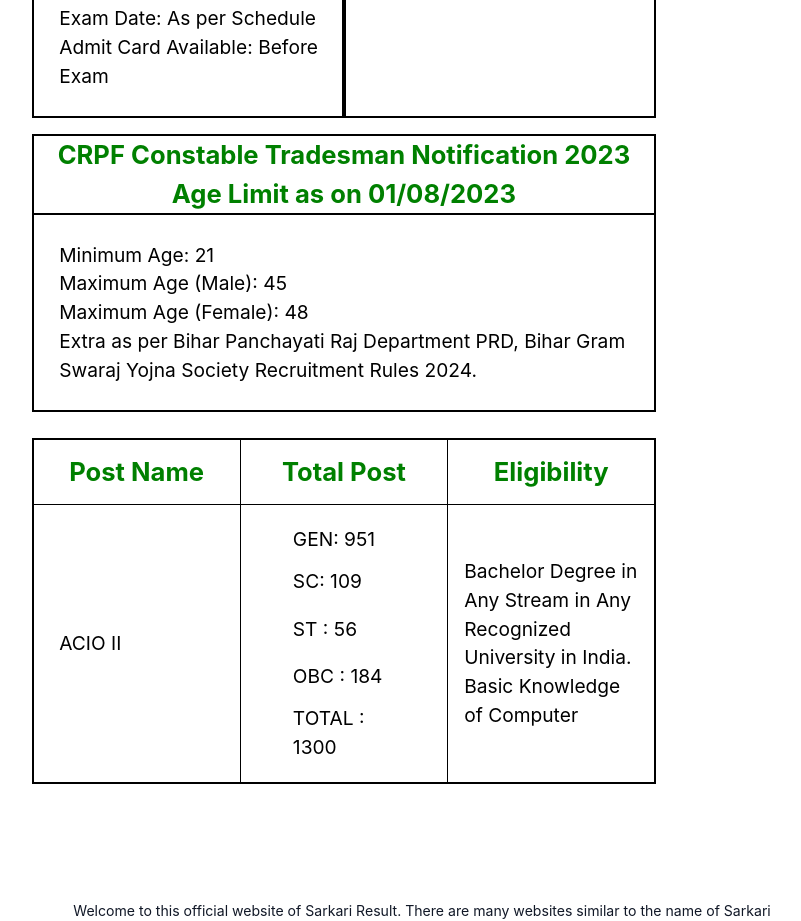
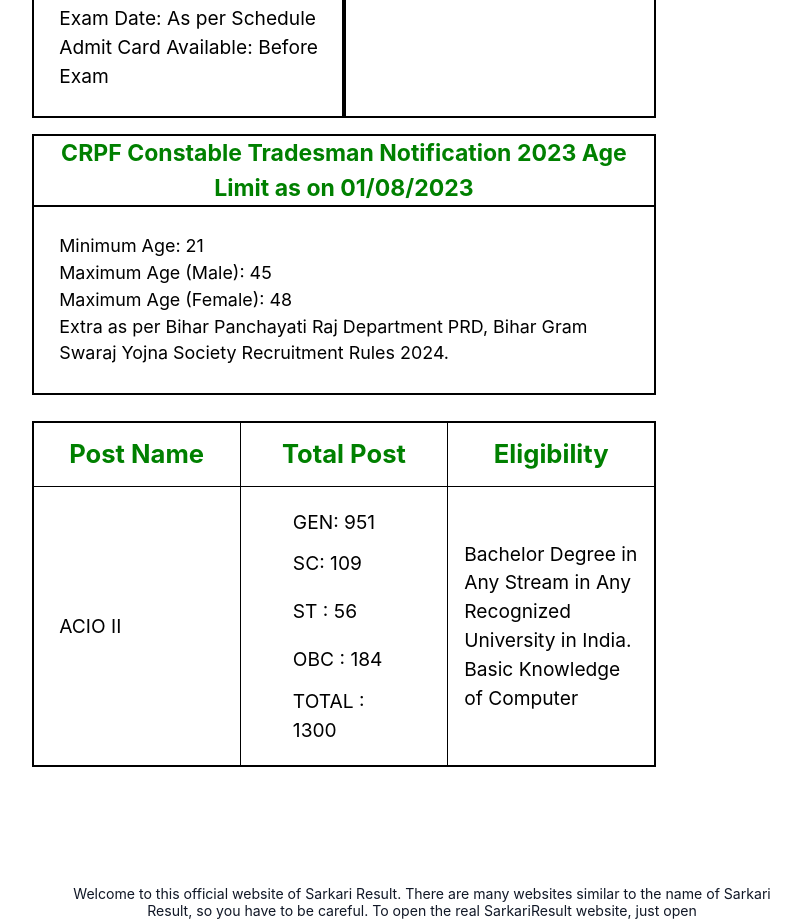
Before and after one commit to 0107shubham/Sarkaru-Naukri, a React (Create React App) app: page /form/1 in a window 1280 px wide. Shown: the part 862-1783 px from the top of the page, without its empty margins (218-1019 px from the left). Built offline with nearby package versions, Linux system fonts and the light colour scheme.

Commit message:
update text size again

```diff
--- a/src/component/FormData/index.js
+++ b/src/component/FormData/index.js
@@ -166,11 +166,11 @@ const FormData = () => {
           </div>
         </div>
         <div className="border-2 border-black w-full mt-4 ">
-          <p className="text-center text-[#008000] font-bold border-b-2 border-black text-[2.5vw] lg:text-[2vw]">
+          <p className="text-center text-[#008000] font-bold border-b-2 border-black text-[2.1vw] lg:text-[1.8vw]">
             CRPF Constable Tradesman Notification 2023 Age Limit as on
             01/08/2023
           </p>
-          <ul className="  text-[1.8vw] lg:text-[1.5vw]   my-[2vw] mx-[2vw]">
+          <ul className="    text-[1.8vw] lg:text-[1.4vw]  my-[2vw] mx-[2vw]">
             <li>Minimum Age: {item.ageLimit.minimumAge}</li>
             <li>Maximum Age (Male): {item.ageLimit.maximumAgeMale}</li>
             <li>Maximum Age (Female): {item.ageLimit.maximumAgeFemale}</li>
--- a/src/component/Home/index.js
+++ b/src/component/Home/index.js
@@ -9,7 +9,7 @@ import Footer from "../Footer";
 
 const Home = () => {
   return (
-    <div className="px-[2vw] md:px-[0vw]">
+    <div className="px-[.5vw] md:px-[0vw]">
       <Navigation />
       <LatestUpdate />
       <Tool />
```
